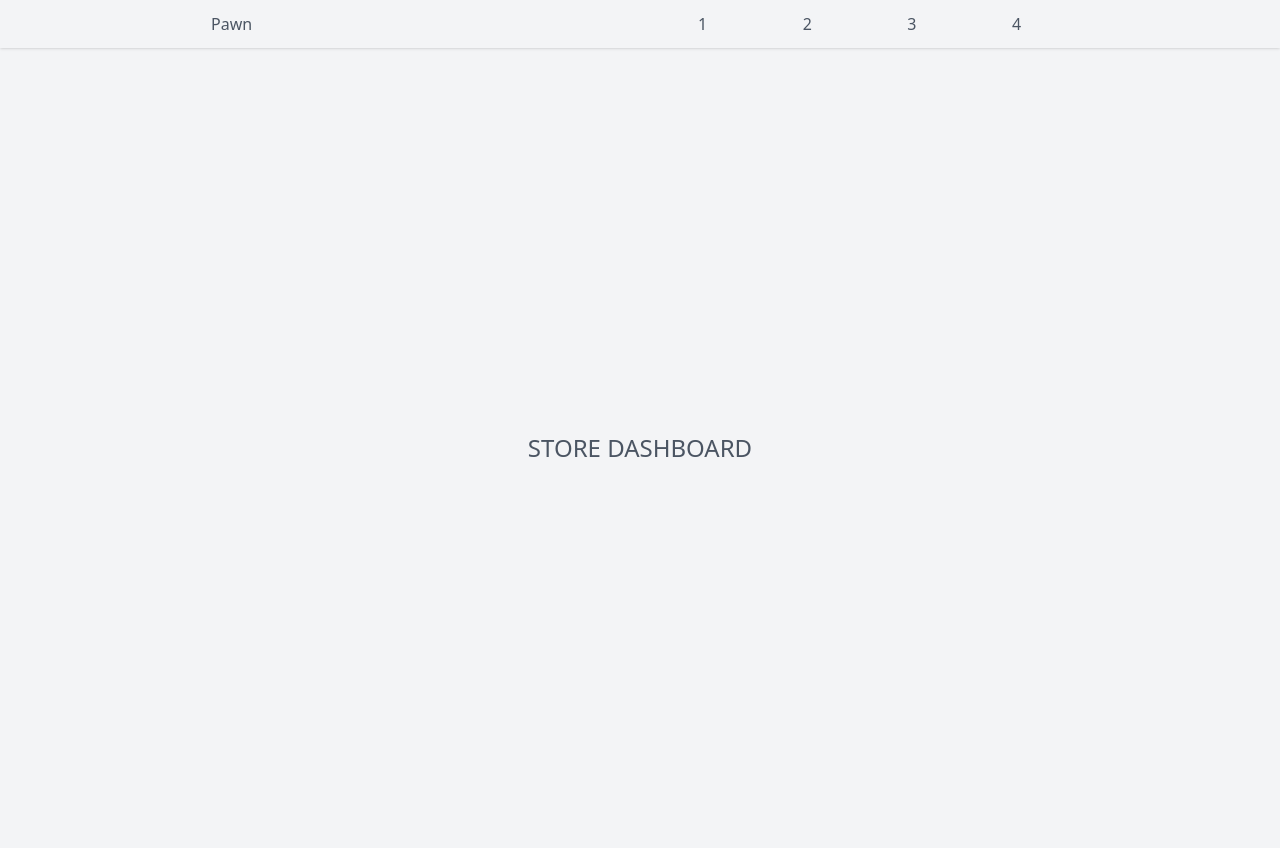
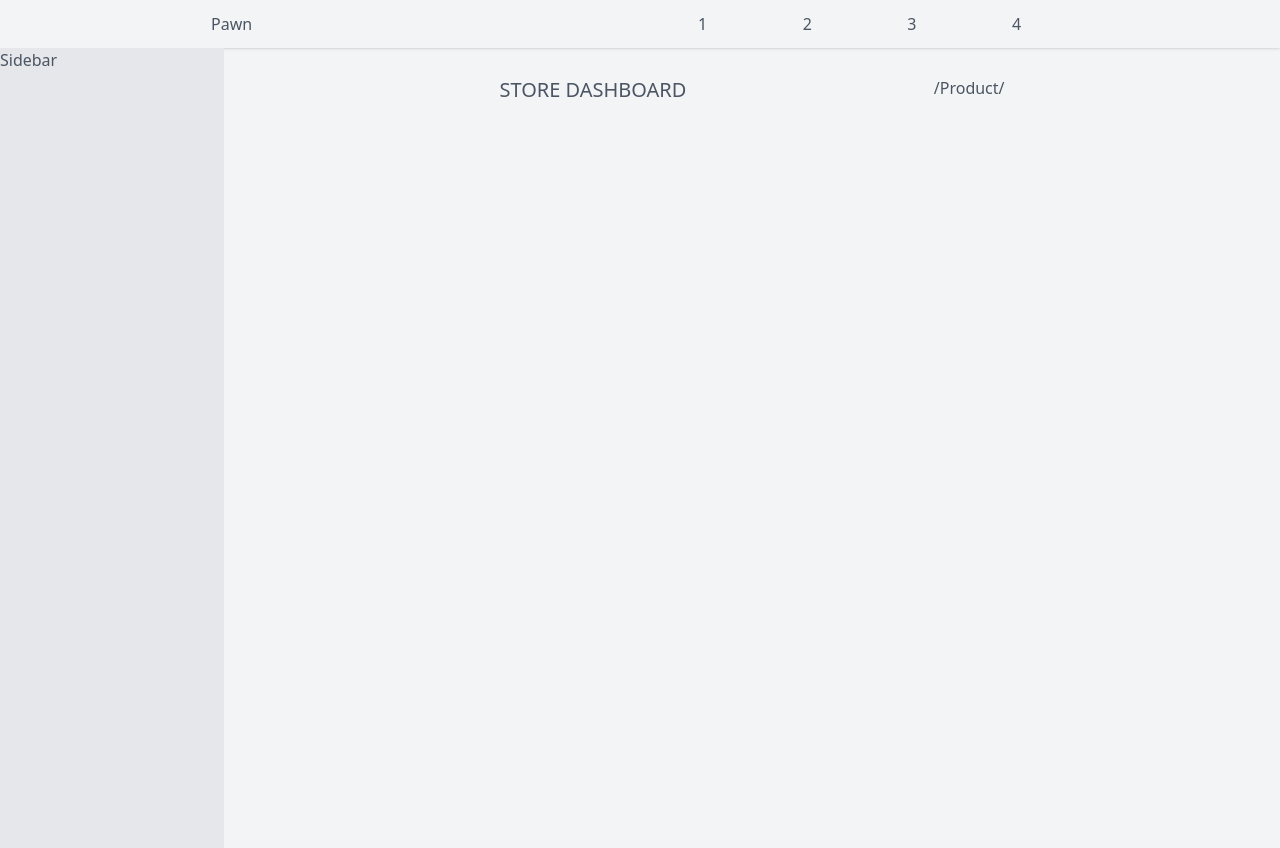
Before and after one commit to hawkf07/store-dashboard, a Next.js app: page / in a window 1280 px wide. Built offline with nearby package versions, Linux system fonts and the light colour scheme.

Commit message:
initial dashboard appearance

```diff
--- a/package.json
+++ b/package.json
@@ -9,10 +9,13 @@
     "start": "next start"
   },
   "dependencies": {
+    "@formkit/auto-animate": "1.0.0-beta.6",
     "next": "13.1.2",
     "react": "18.2.0",
     "react-dom": "18.2.0",
-    "zod": "^3.20.2"
+    "react-icons": "^4.8.0",
+    "zod": "^3.20.2",
+    "zustand": "^4.3.7"
   },
   "devDependencies": {
     "@types/node": "^18.11.18",
--- a/src/components/Navbar.tsx
+++ b/src/components/Navbar.tsx
@@ -1,8 +1,9 @@
+import { FaBars } from "react-icons/fa";
 export const Navbar = () => {
   return (
-    <nav className="flex items-center justify-around p-3 shadow">
+    <nav className=" flex items-center justify-around p-3 shadow ">
       <a href="#">Pawn</a>
-      <ul className="flex w-2/6 items-center justify-around">
+      <ul className="hidden w-2/6 items-center justify-around md:flex ">
         <li>
           <a href="#">1</a>
         </li>
@@ -16,6 +17,9 @@ export const Navbar = () => {
           <a href="#">4</a>
         </li>
       </ul>
+      <button className="block p-2 text-xl md:hidden ">
+        <FaBars />
+      </button>
     </nav>
   );
 };
--- /dev/null
+++ b/src/components/Sidebar.tsx
@@ -0,0 +1,7 @@
+export const Sidebar = () => {
+  return (
+    <aside className="hidden w-56 flex-none bg-gray-200 md:block ">
+      Sidebar
+    </aside>
+  );
+};
--- a/src/pages/index.tsx
+++ b/src/pages/index.tsx
@@ -3,6 +3,7 @@ import Head from "next/head";
 import Link from "next/link";
 import { ChangeEvent, FC, useState } from "react";
 import { Navbar } from "../components/Navbar";
+import { Sidebar } from "../components/Sidebar";
 
 const Home: NextPage = () => {
   return (
@@ -12,14 +13,21 @@ const Home: NextPage = () => {
         <meta name="description" content="Generated by create-t3-app" />
         <link rel="icon" href="/favicon.ico" />
       </Head>
-      <Navbar />
-      <main className="flex min-h-screen flex-col items-center justify-center  ">
-        <div className="container flex flex-col items-center justify-center gap-12 px-4 py-16 ">
-          <header>
-            <h1 className="text-2xl uppercase ">Store Dashboard</h1>
-          </header>
+      <div>
+        <Navbar />
+
+        <div className="flex">
+          <Sidebar />
+          <main className="flex min-h-screen w-full flex-col p-5 ">
+            <div className="container flex w-full min-w-0 flex-1 flex-col">
+              <header className="flex w-full justify-evenly  p-2">
+                <h1 className="text-xl uppercase ">Store Dashboard</h1>
+                <a href="#">/Product/</a>
+              </header>
+            </div>
+          </main>
         </div>
-      </main>
+      </div>
     </>
   );
 };
```
Also changed, not shown: 1 other file (tests, documents, lock files or other folders).
